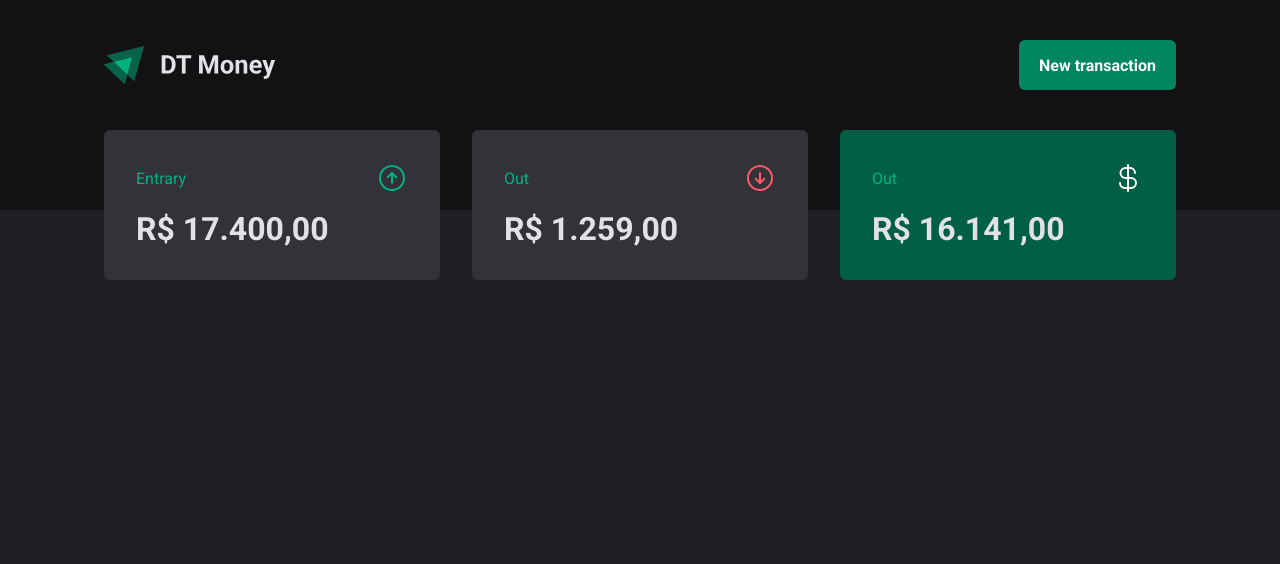
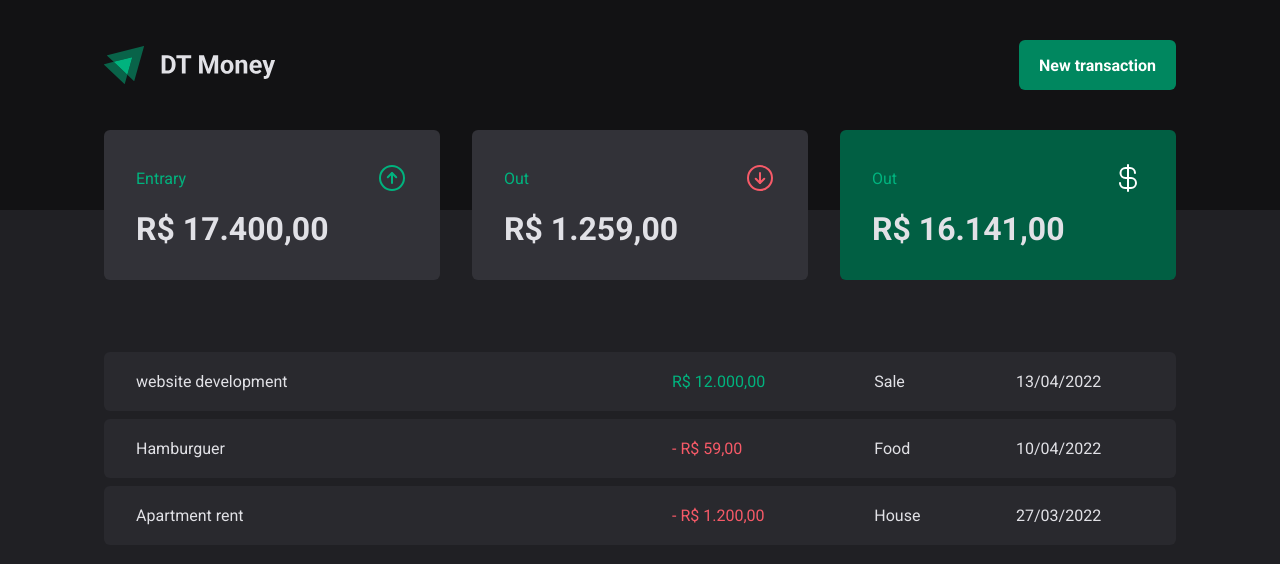
Before and after one commit to zanonijordan/dt-money, a React (Vite) app: page / in a window 1280 px wide. Shown: the top 564 px of the page. Built offline with nearby package versions, Linux system fonts and the light colour scheme.

Commit message:
Create component TransactionContainer, TransactionTable, PriceHightLight

```diff
--- a/src/pages/transactions/index.tsx
+++ b/src/pages/transactions/index.tsx
@@ -1,6 +1,10 @@
 import { Header } from '../../components/Header'
 import { Summary } from '../../components/Summary'
-import * as Styled from './styles'
+import {
+  PriceHighLight,
+  TransactionContainer,
+  TransactionTable,
+} from './styles'
 
 export type TransactionsProps = {
   title?: string
@@ -8,9 +12,39 @@ export type TransactionsProps = {
 
 export const Transactions = ({ title }: TransactionsProps) => {
   return (
-    <Styled.Wrapper>
+    <div>
       <Header />
       <Summary />
-    </Styled.Wrapper>
+      <TransactionContainer>
+        <TransactionTable>
+          <tbody>
+            <tr>
+              <td width="50%">website development</td>
+              <td>
+                <PriceHighLight variant="income">R$ 12.000,00</PriceHighLight>
+              </td>
+              <td>Sale</td>
+              <td>13/04/2022</td>
+            </tr>
+            <tr>
+              <td width="50%">Hamburguer</td>
+              <td>
+                <PriceHighLight variant="outcome">- R$ 59,00</PriceHighLight>
+              </td>
+              <td>Food</td>
+              <td>10/04/2022</td>
+            </tr>
+            <tr>
+              <td width="50%">Apartment rent</td>
+              <td>
+                <PriceHighLight variant="outcome">- R$ 1.200,00</PriceHighLight>
+              </td>
+              <td>House</td>
+              <td>27/03/2022</td>
+            </tr>
+          </tbody>
+        </TransactionTable>
+      </TransactionContainer>
+    </div>
   )
 }
--- a/src/pages/transactions/styles.ts
+++ b/src/pages/transactions/styles.ts
@@ -1,5 +1,42 @@
 import styled, { css } from 'styled-components'
 
-export const Wrapper = styled.div`
-  ${({ theme }) => css``}
+export const TransactionContainer = styled.main`
+  ${({ theme }) => css`
+    width: 100%;
+    max-width: 1120px;
+    margin: 4rem auto 0;
+    padding: 0 1.5rem;
+  `}
 `
+export const TransactionTable = styled.table`
+  ${({ theme }) => css`
+    width: 100%;
+    border-collapse: separate;
+    border-spacing: 0 0.5rem;
+    margin-top: 1.5rem;
+
+    td {
+      padding: 1.25rem 2rem;
+      background-color: ${theme['gray-700']};
+
+      &:first-child {
+        border-top-left-radius: 6px;
+        border-bottom-left-radius: 6px;
+      }
+      &:last-child {
+        border-top-right-radius: 6px;
+        border-bottom-right-radius: 6px;
+      }
+    }
+  `}
+`
+
+interface PriceHighLightProps {
+  variant: 'income' | 'outcome'
+}
+export const PriceHighLight = styled.span<PriceHighLightProps>`
+  color: ${(props) =>
+    props.variant === 'income'
+      ? props.theme['green-300']
+      : props.theme['red-300']};
+`
```
